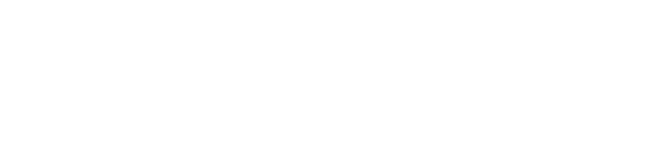
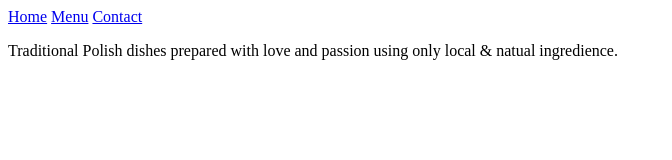
Before and after one commit to Hrexandro/restaurant-page, a website built with webpack: page dist/index.html in a window 1280 px wide. Shown: the whole page, without its empty margins (0-672 px from the left). Built offline with nearby package versions, Linux system fonts and the light colour scheme.

Commit message:
start setting up placeholder page

```diff
--- a/dist/index.html
+++ b/dist/index.html
@@ -1,3 +1,24 @@
-<script src="../src/index.js"></script>
+<!DOCTYPE html>
+<html>
+<body>
+    <div id="content">
+        <header id="header">
+            <nav id="navbar">
+                <span id="link-container">
+                    <a href="#">Home</a>
+                    <a href="#">Menu</a>
+                    <a href="#">Contact</a>
+                </span>
+                <div>
+                    <p>Traditional Polish dishes prepared with love and passion using only local & natual ingredience.</p>
+                </div>
 
-<div id="content"></div>
+            </nav>
+        </header>
+    </div>
+    <script src="../src/index.js"></script>
+</body>
+
+</html>
+
+<!-- the final state of this file is stored in "../node_modules" -->
```
